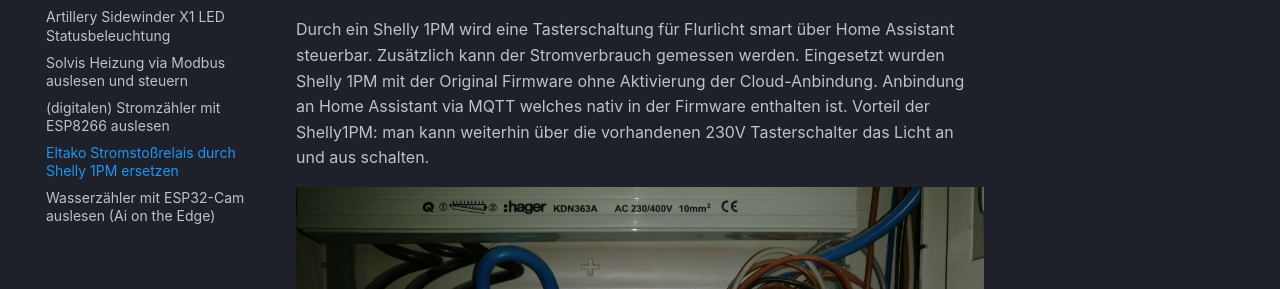
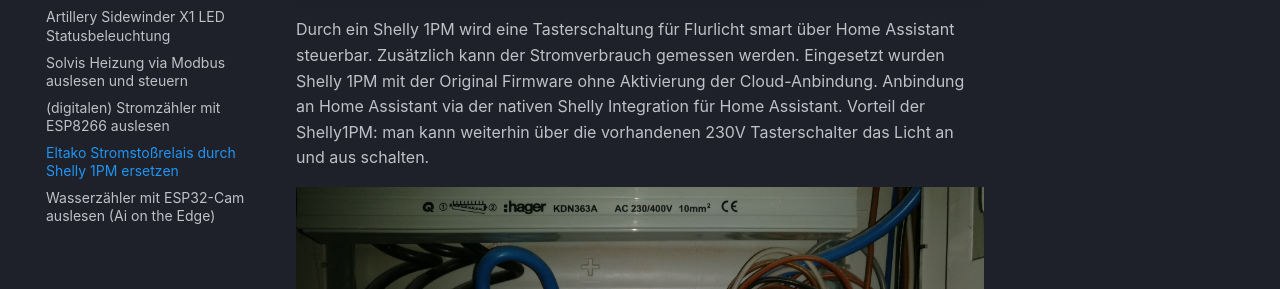
Before and after one commit to saruter/smarthome, an MkDocs documentation site: the page built from docs/projekte/tasterschaltung.md, in a window 1280 px wide and 900 px high. Shown: the part 376-665 px from the top of the window. Built offline with MkDocs 1.6.1 and Material for MkDocs 9.7.7, drawn with Linux system fonts in a browser that asks for light colours; comment, search, counter and statistics services are not loaded; some of the changed lines change nothing that is shown; some of the changed text lies outside the part shown.

Commit message:
footer 2023, update for tasterschaltung integration ha

```diff
--- a/docs/projekte/tasterschaltung.md
+++ b/docs/projekte/tasterschaltung.md
@@ -4,7 +4,7 @@
     Arbeiten an 230V können tödlich sein. Falls kein Know-How vorhanden ist, lieber einen Elektroinstallateur beauftragen!
 
 Durch ein Shelly 1PM wird eine Tasterschaltung für Flurlicht smart über Home Assistant steuerbar. Zusätzlich kann der Stromverbrauch gemessen werden.
-Eingesetzt wurden Shelly 1PM mit der Original Firmware ohne Aktivierung der Cloud-Anbindung. Anbindung an Home Assistant via MQTT welches nativ in der Firmware enthalten ist.
+Eingesetzt wurden Shelly 1PM mit der Original Firmware ohne Aktivierung der Cloud-Anbindung. Anbindung an Home Assistant via der nativen Shelly Integration für Home Assistant.
 Vorteil der Shelly1PM: man kann weiterhin über die vorhandenen 230V Tasterschalter das Licht an und aus schalten.
 
 ![Shelly1PM](../img/Shelly1PMRelais.jpg)
@@ -23,8 +23,6 @@ Damit der Shelly 1 PM als Stromstoßrelais fungiert, muss der Button-Type auf "M
 
 
 ## Home Assistant
-Zur automatischen Erkennung von Shelly Devices nutze ich das Shelly Discovery Skript von hier:
-
-* [Shelly Discovery Skript](https://community.home-assistant.io/t/shellies-discovery-script/94048)
+Home Assistant erkennt Shelly Devices automatisch, sofern diese gemäß Anleitung eingerichtet sind. Alternativ wäre auch eine Integration über MQTT möglich, was ich vor der Einführung der nativen Integration benutzte.
 
 ![HomeAssistant Shelly1PM](../img/HassShelly1PM.png)
--- a/mkdocs.yml
+++ b/mkdocs.yml
@@ -5,7 +5,7 @@ site_name: "Smarthome Doku"
 site_url: "https://smarthome.ms1.de"
 site_description: "Doku zu Home Assistant und sonstigen smarten Basteleien"
 site_author: "saruter"
-copyright: "Copyright 2019-2021 - saruter. Creative Commons Attribution 4.0."
+copyright: "Copyright 2019-2023 - saruter. Creative Commons Attribution 4.0."
 
 # Repository
 repo_name: "Github"
```
